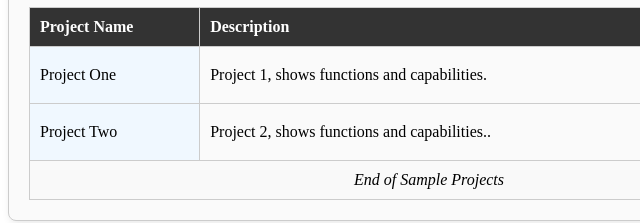
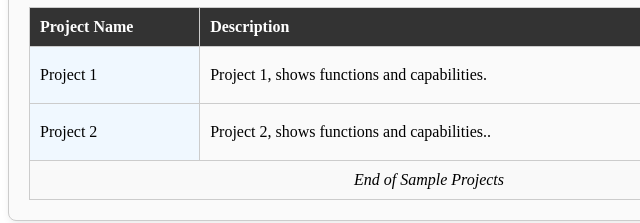
Before and after one commit to Sherrill374/Sherrill374.github.io, a plain HTML site: page index.html in a window 1280 px wide. Shown: the part 900-1123 px from the top of the page, 0-640 px from the left. Drawn offline with Linux system fonts and the light colour scheme.

Commit message:
Update index.html

```diff
--- a/index.html
+++ b/index.html
@@ -60,12 +60,12 @@
     <!-- Table body -->
     <tbody>
       <tr>
-        <td>Project One</td>
+        <td>Project 1</td>
         <td>Project 1, shows functions and capabilities.</td>
         <td><img src="placeholder1.png" alt="Project One placeholder" width="100"></td>
       </tr>
       <tr>
-        <td>Project Two</td>
+        <td>Project 2</td>
         <td>Project 2, shows functions and capabilities..</td>
         <td><img src="placeholder2.png" alt="Project Two placeholder" width="100"></td>
       </tr>
```
